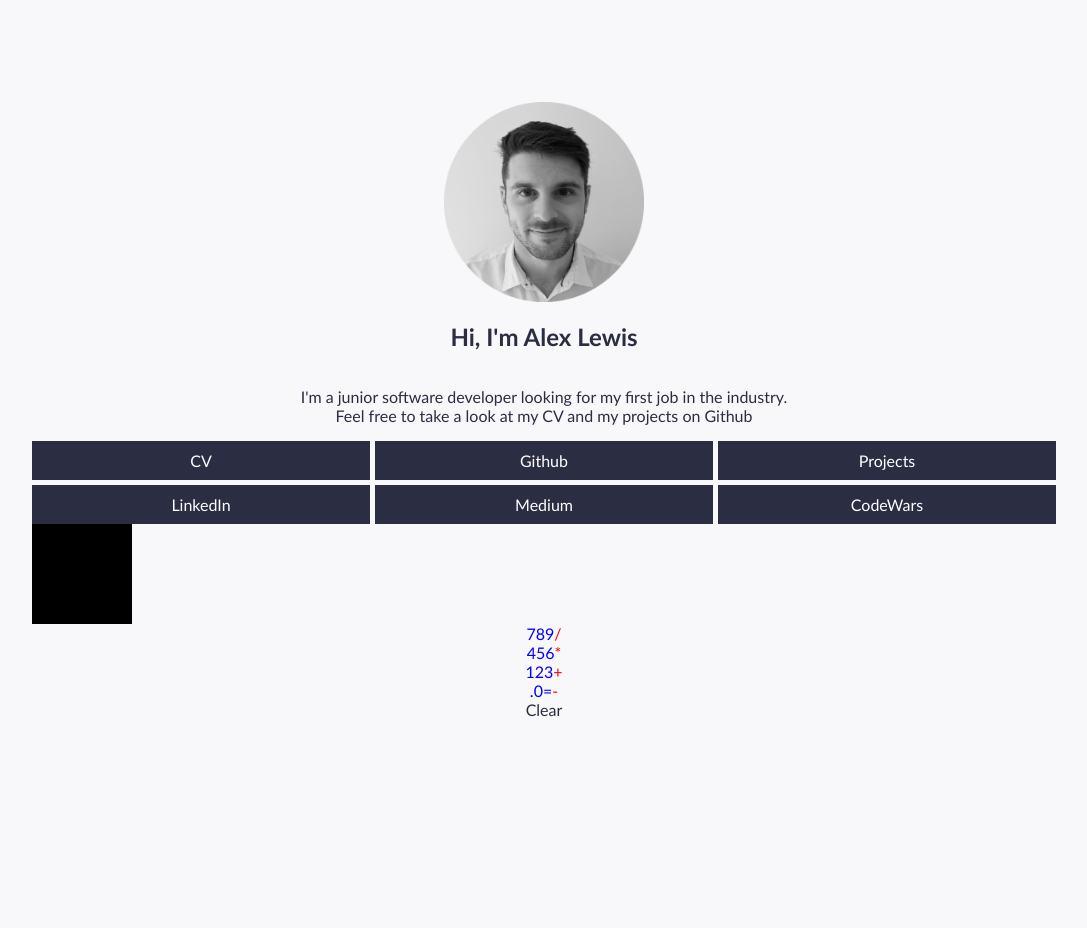
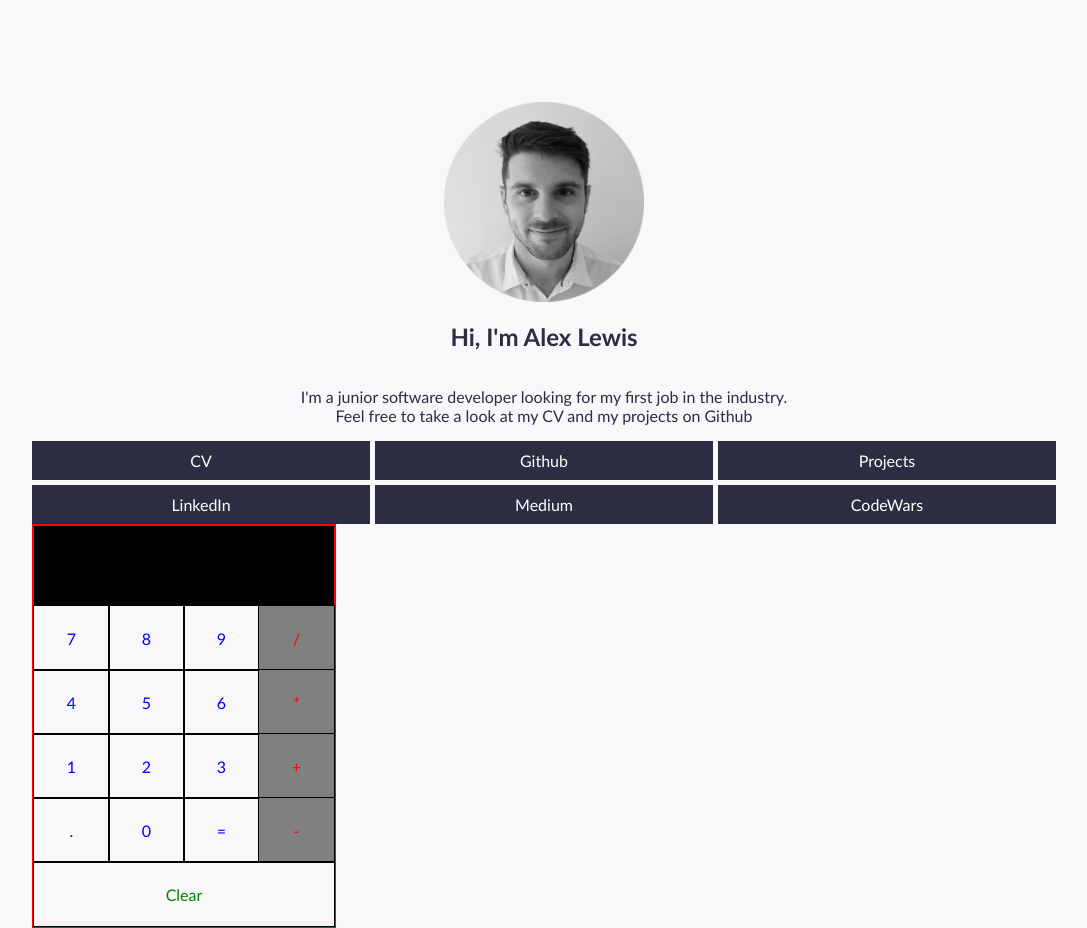
Before and after one commit to AlexLewis10/portfolio, a React (Create React App) app: page / in a window 1280 px wide. Shown: the whole page, without its empty margins (96-1183 px from the left). Before the commit the page ends 800 px from the top, so only its background shows below. Built offline with nearby package versions, Linux system fonts and the light colour scheme.

Commit message:
Add calculator layout styles

```diff
--- a/src/components/calculator.css
+++ b/src/components/calculator.css
@@ -1,5 +1,13 @@
+.calc-wrap {
+  border-color: red;
+  border-width: 2px;
+  border-style: solid;
+  width: 300px;
+  height: 400px;
+}
+
 .row {
   display: flex;
-  justify-content: center;
-  align-items: center;
+  height: 16%;
+  width: 100%;
 }
--- a/src/components/calculator.js
+++ b/src/components/calculator.js
@@ -25,7 +25,7 @@ export class Calculator extends Component {
 
   render() {
     return (
-      <div>
+      <div className='calc-wrap'>
         <Input input={this.state.input}></Input>
         <div className='row'>
           <Button handleClick={this.addToInput}>7</Button>
--- a/src/modules/calc-buttons.css
+++ b/src/modules/calc-buttons.css
@@ -1,7 +1,13 @@
 .button-wrapper {
+  display: flex;
+  justify-content: center;
+  align-items: center;
   color: blue;
+  flex: 1;
+  outline: 1px solid black
 }
 
 .operator {
   color: red;
+  background-color: grey
 }
--- a/src/modules/clear-button.css
+++ b/src/modules/clear-button.css
@@ -0,0 +1,9 @@
+.clear-btn {
+  display: flex;
+  justify-content: center;
+  align-items: center;
+
+  height: 16%;
+  color: green;
+  outline: 1px solid black;
+}
--- a/src/modules/clear-button.jsx
+++ b/src/modules/clear-button.jsx
@@ -1,4 +1,5 @@
 import React from 'react'
+import './clear-button.css'
 
 const ClearButton = (props) => (
   <div className="clear-btn" onClick={props.handleClear}>
--- a/src/modules/input.css
+++ b/src/modules/input.css
@@ -1,6 +1,8 @@
 .input {
+  display: flex;
+  justify-content: center;
   background-color: black;
-  height: 100px;
-  width: 100px;
+  height: 20%;
+  width: 100%;
   color: white;
 }
```
